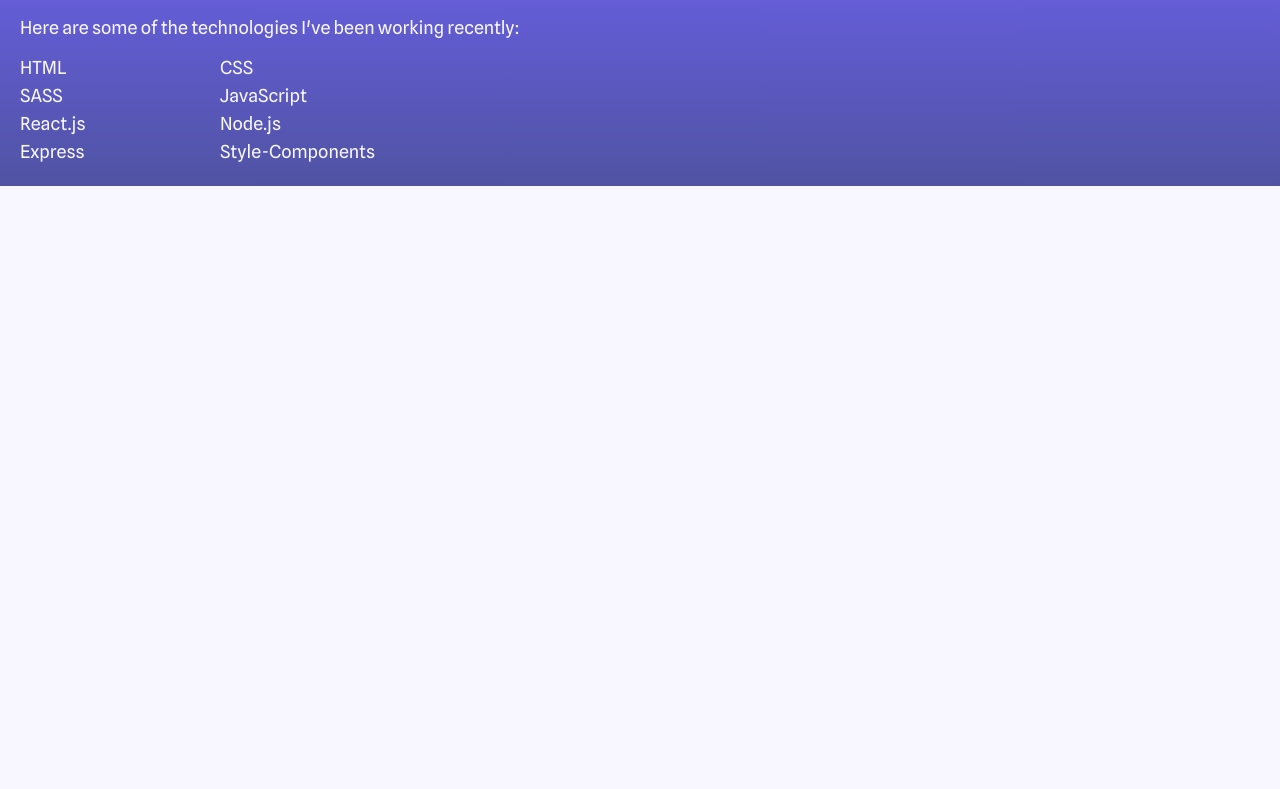
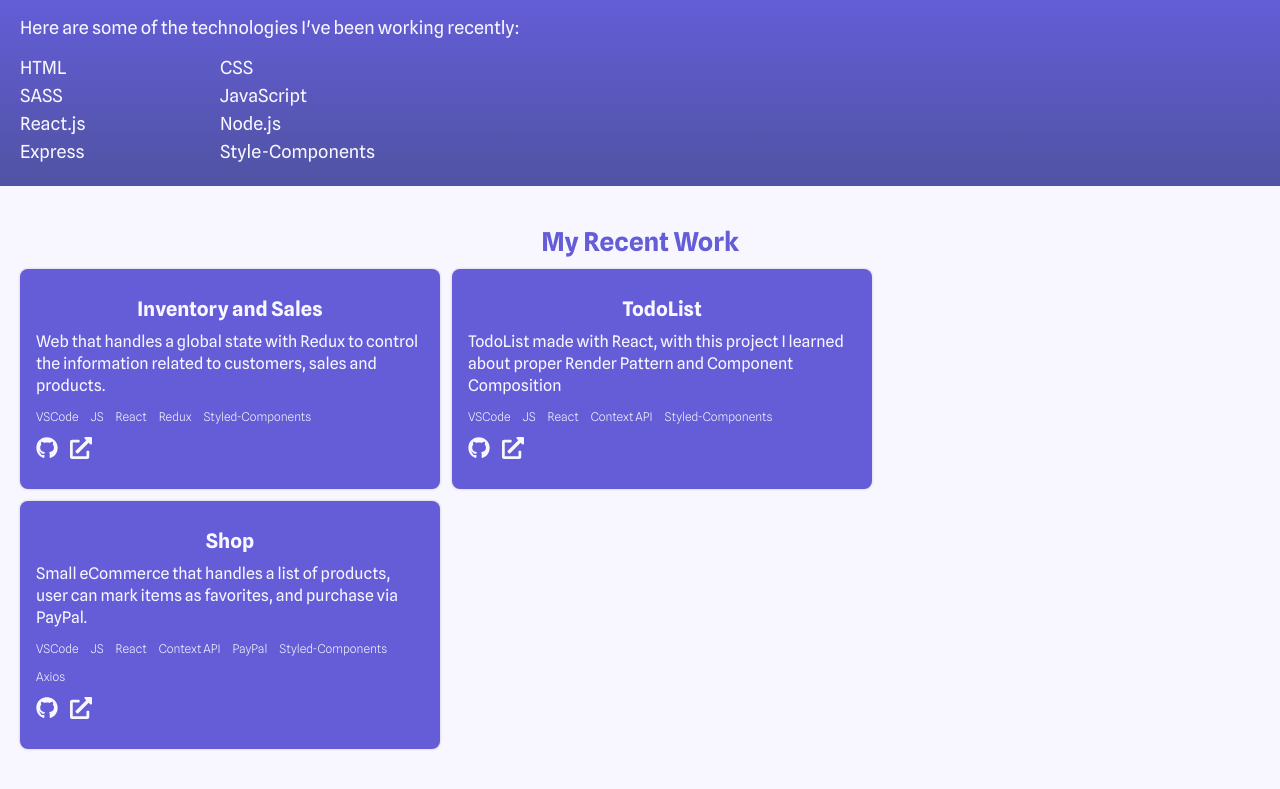
Before and after one commit to jsalen/personal-portfolio, a React (Create React App) app: page / in a window 1280 px wide. Shown: the part 1081-1870 px from the top of the page. Before the commit the page ends 1267 px from the top, so only its background shows below. Built offline with nearby package versions, Linux system fonts and the light colour scheme.

Commit message:
create Work container

```diff
--- a/src/App.js
+++ b/src/App.js
@@ -2,6 +2,7 @@
 import { About } from './containers/About'
 import { Header } from './containers/Header'
 import { Intro } from './containers/Intro'
+import { Work } from './containers/Work'
 
 function App() {
   return (
@@ -10,6 +11,7 @@
       <Layout>
         <Intro />
         <About />
+        <Work />
       </Layout>
     </>
   )
--- /dev/null
+++ b/src/components/WorkCard/index.js
@@ -0,0 +1,26 @@
+import { FaExternalLinkAlt, FaGithub } from 'react-icons/fa'
+import { Card, Footer } from './styles'
+
+export const WorkCard = ({ name, description, tools, links }) => {
+  return (
+    <Card>
+      <h2>{name}</h2>
+      <p>{description}</p>
+      <Footer>
+        <ul>
+          {tools.map((tool, index) => (
+            <li key={index}>{tool}</li>
+          ))}
+        </ul>
+        <div>
+          <a href={links.github}>
+            <FaGithub />
+          </a>
+          <a href={links.demo}>
+            <FaExternalLinkAlt />
+          </a>
+        </div>
+      </Footer>
+    </Card>
+  )
+}
--- /dev/null
+++ b/src/components/WorkCard/styles.js
@@ -0,0 +1,51 @@
+import styled from 'styled-components'
+
+export const Card = styled.article`
+  width: 100%;
+  padding: 2.8rem 1.6rem;
+  background-color: #645dd7;
+  color: #f8f7ff;
+  border-radius: 8px;
+  box-shadow: 0 0 3px rgba(0, 0, 0, 0.2);
+
+  & h2 {
+    font-size: 2rem;
+    font-weight: 700;
+    text-align: center;
+    margin-bottom: 1rem;
+  }
+
+  & p {
+    font-size: 1.6rem;
+    font-weight: 400;
+    line-height: 2.2rem;
+  }
+`
+
+export const Footer = styled.footer`
+  & ul {
+    margin: 1.2rem 0;
+    display: flex;
+    gap: 1.2rem;
+    flex-wrap: wrap;
+    list-style: none;
+    font-size: 1.2rem;
+    line-height: 1.6rem;
+    font-weight: 300;
+  }
+
+  & div {
+    display: flex;
+    gap: 1.2rem;
+  }
+
+  & svg {
+    font-size: 2.2rem;
+    color: #f8f7ff;
+    transition: color 0.3s ease;
+
+    &:hover {
+      color: #b3fffc;
+    }
+  }
+`
--- a/src/containers/About/index.js
+++ b/src/containers/About/index.js
@@ -3,7 +3,7 @@
 export const About = () => {
   return (
     <Container>
-      <h1>About me</h1>
+      <h1>About Me</h1>
       <Content>
         <p>
           Hi there! 👋 my name is <span>Joseph Salen</span>, I'm a React.js
--- /dev/null
+++ b/src/containers/Work/index.js
@@ -0,0 +1,23 @@
+import { WorkCard } from '../../components/WorkCard'
+
+import { works } from '../../db'
+import { CardContainer, Container } from './styles'
+
+export const Work = () => {
+  return (
+    <Container>
+      <h1>My Recent Work</h1>
+      <CardContainer>
+        {works.map((work) => (
+          <WorkCard
+            key={work.id}
+            name={work.name}
+            description={work.description}
+            tools={work.tools}
+            links={work.links}
+          />
+        ))}
+      </CardContainer>
+    </Container>
+  )
+}
--- /dev/null
+++ b/src/containers/Work/styles.js
@@ -0,0 +1,22 @@
+import styled from 'styled-components'
+
+export const Container = styled.section`
+  width: 100%;
+  padding: 4rem 2rem;
+  background: #f8f7ff;
+  color: #645dd7;
+
+  & h1 {
+    font-size: 2.6rem;
+    font-weight: 700;
+    text-align: center;
+    margin-bottom: 1.2rem;
+  }
+`
+
+export const CardContainer = styled.div`
+  width: 100%;
+  display: grid;
+  grid-template-columns: repeat(auto-fill, minmax(280px, 420px));
+  grid-gap: 1.2rem;
+`
--- /dev/null
+++ b/src/db.js
@@ -0,0 +1,43 @@
+export const works = [
+  {
+    id: 0,
+    name: 'Inventory and Sales',
+    description:
+      'Web that handles a global state with Redux to control the information related to customers, sales and products.',
+    tools: ['VSCode', 'JS', 'React', 'Redux', 'Styled-Components'],
+    links: {
+      github: 'https://github.com/jsalen/sales-inventory-frontend',
+      demo: 'https://jsalen.github.io/sales-inventory-frontend/',
+    },
+  },
+  {
+    id: 1,
+    name: 'TodoList',
+    description:
+      'TodoList made with React, with this project I learned about proper Render Pattern and Component Composition',
+    tools: ['VSCode', 'JS', 'React', 'Context API', 'Styled-Components'],
+    links: {
+      github: 'https://github.com/jsalen/react-todo-list',
+      demo: 'https://react-todo-list-jsalen.vercel.app/',
+    },
+  },
+  {
+    id: 2,
+    name: 'Shop',
+    description:
+      'Small eCommerce that handles a list of products, user can mark items as favorites, and purchase via PayPal.',
+    tools: [
+      'VSCode',
+      'JS',
+      'React',
+      'Context API',
+      'PayPal',
+      'Styled-Components',
+      'Axios',
+    ],
+    links: {
+      github: 'https://github.com/jsalen/react-ecommerce',
+      demo: 'https://salen-store.vercel.app/',
+    },
+  },
+]
```
Also changed, not shown: src/statics/images/sales-inventory.png (added).
